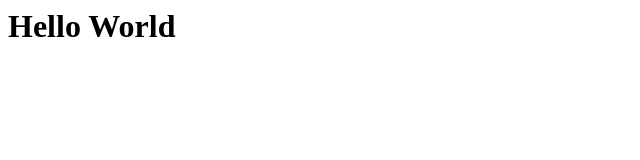
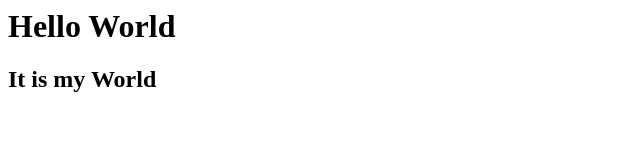
Before and after one commit to lsubrama24/GITHUBREPO, a plain HTML site: page index.html in a window 1280 px wide. Shown: the whole page, without its empty margins (0-640 px from the left). Drawn offline with Linux system fonts and the light colour scheme.

Commit message:
Added a line in index.html in branch developer

```diff
--- a/index.html
+++ b/index.html
@@ -1,3 +1,4 @@
 <h1>
  Hello World
  </h1>
+<h2>  It is my World </h2>
```
